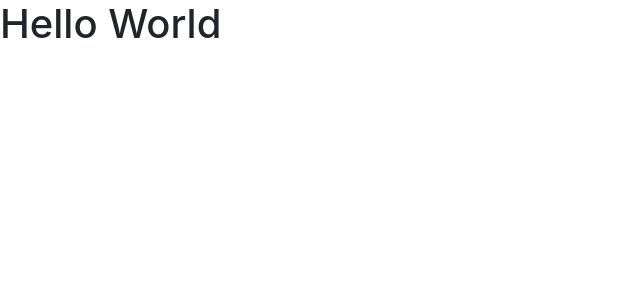
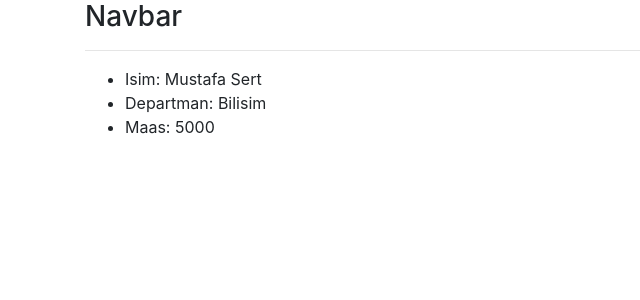
Before and after one commit to nsevindi87/React-Form-Arrangement-with-redux-context-api, a React (Create React App) app: page / in a window 1280 px wide. Shown: the top 300 px of the page, without its empty margins (0-640 px from the left). Built offline with nearby package versions, Linux system fonts and the light colour scheme.

Commit message:
practice

```diff
--- a/src/App.js
+++ b/src/App.js
@@ -1,8 +1,13 @@
+import User from "./components/User";
+import Navbar from "./components/Navbar";
+
 
 function App() {
   return (
-    <div>
-      <h1>Hello World</h1>
+    <div className="container">
+      <Navbar/>
+      <hr />
+      <User/>
     </div>
   );
 }
--- /dev/null
+++ b/src/components/Navbar.js
@@ -0,0 +1,11 @@
+import React from 'react'
+
+const Navbar = () => {
+  return (
+    <div>
+      <h3>Navbar</h3>
+    </div>
+  )
+}
+
+export default Navbar
--- a/src/components/User.js
+++ b/src/components/User.js
@@ -1,11 +1,16 @@
-import React, { Component } from 'react'
+import { Component } from 'react'
 
-export default class User extends Component {
+class User extends Component {
   render() {
     return (
       <div>
-
+        <ul>
+          <li>Isim: Mustafa Sert</li>
+          <li>Departman: Bilisim</li>
+          <li>Maas: 5000</li>
+        </ul>
       </div>
     )
   }
 }
+export default User;
```
